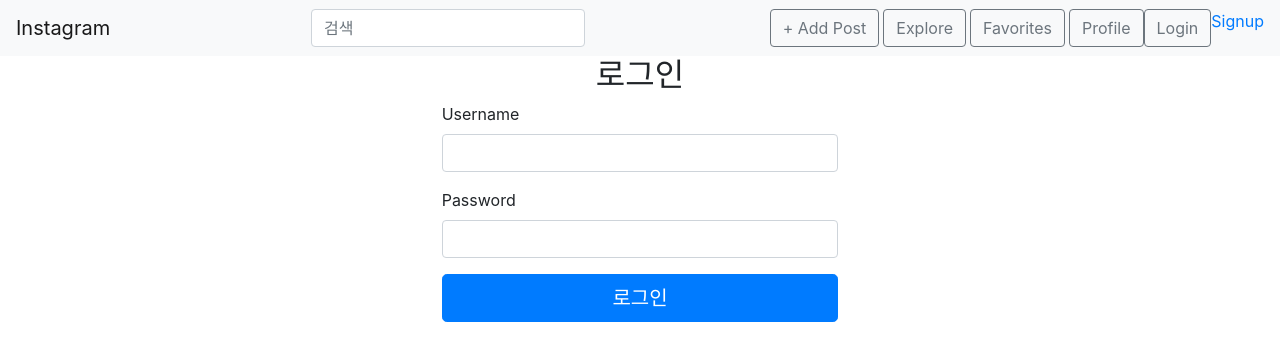
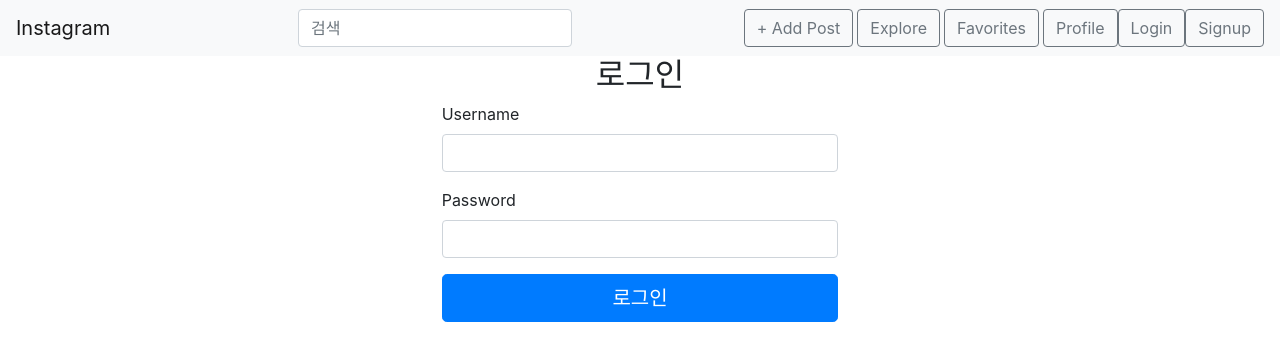
Before and after one commit to hanyonghee9264/Instagram, a Django app: page /members/login/ in a window 1280 px wide. Shown: the top 361 px of the page. Run offline with Django 3.2, Linux system fonts and the light colour scheme; some libraries are stand-ins or nearby versions.

Commit message:
Signup버튼 수정 Bootstrap

```diff
--- a/app/templates/base.html
+++ b/app/templates/base.html
@@ -55,7 +55,7 @@
                 <a href="#" class="btn btn-outline-secondary">Login</a>
             </li>
             <li class="nav-item">
-                <a href="#" class="btn-btn-outline-secondary">Signup</a>
+                <a href="#" class="btn btn-outline-secondary">Signup</a>
             </li>
             {% endif %}
         </ul>
```
